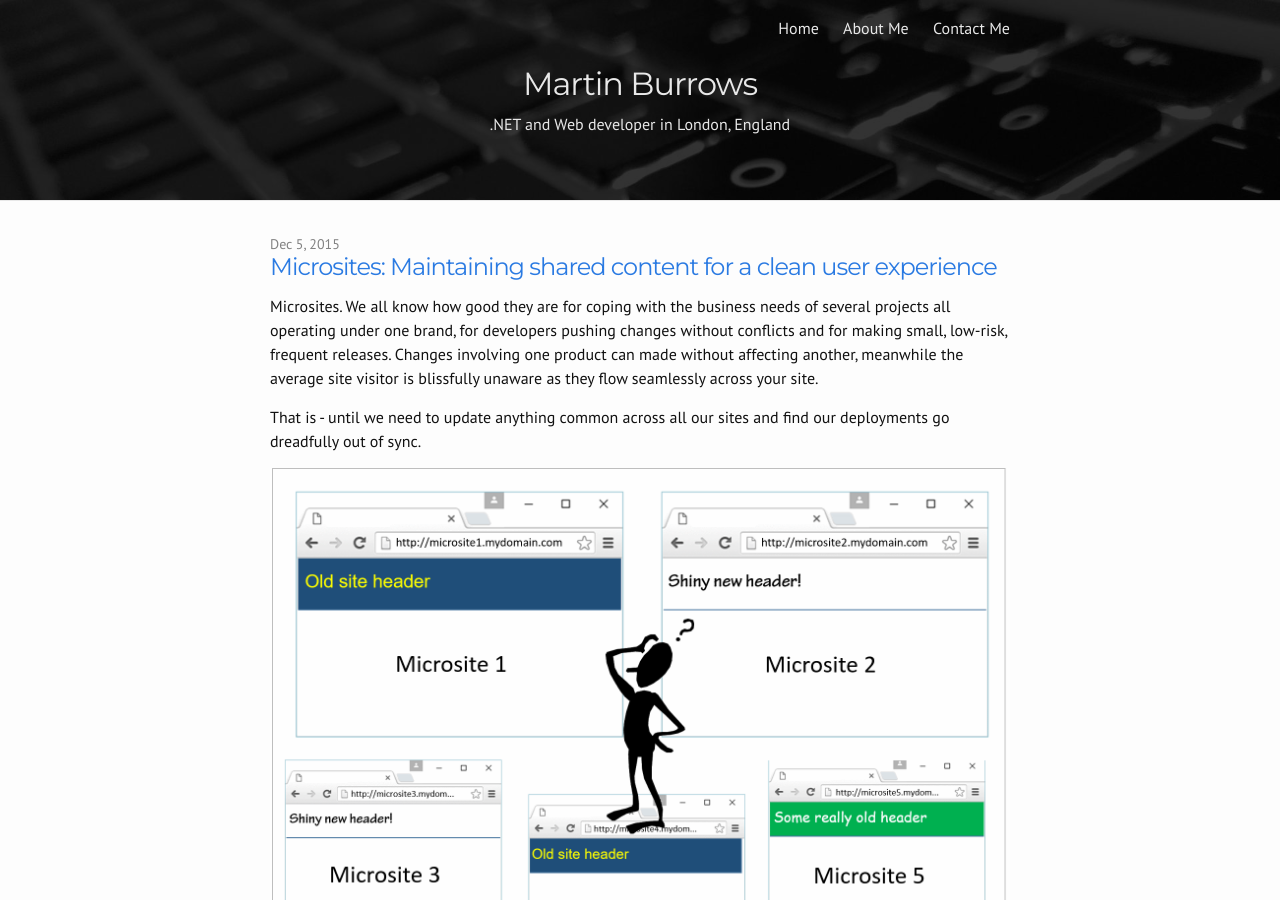
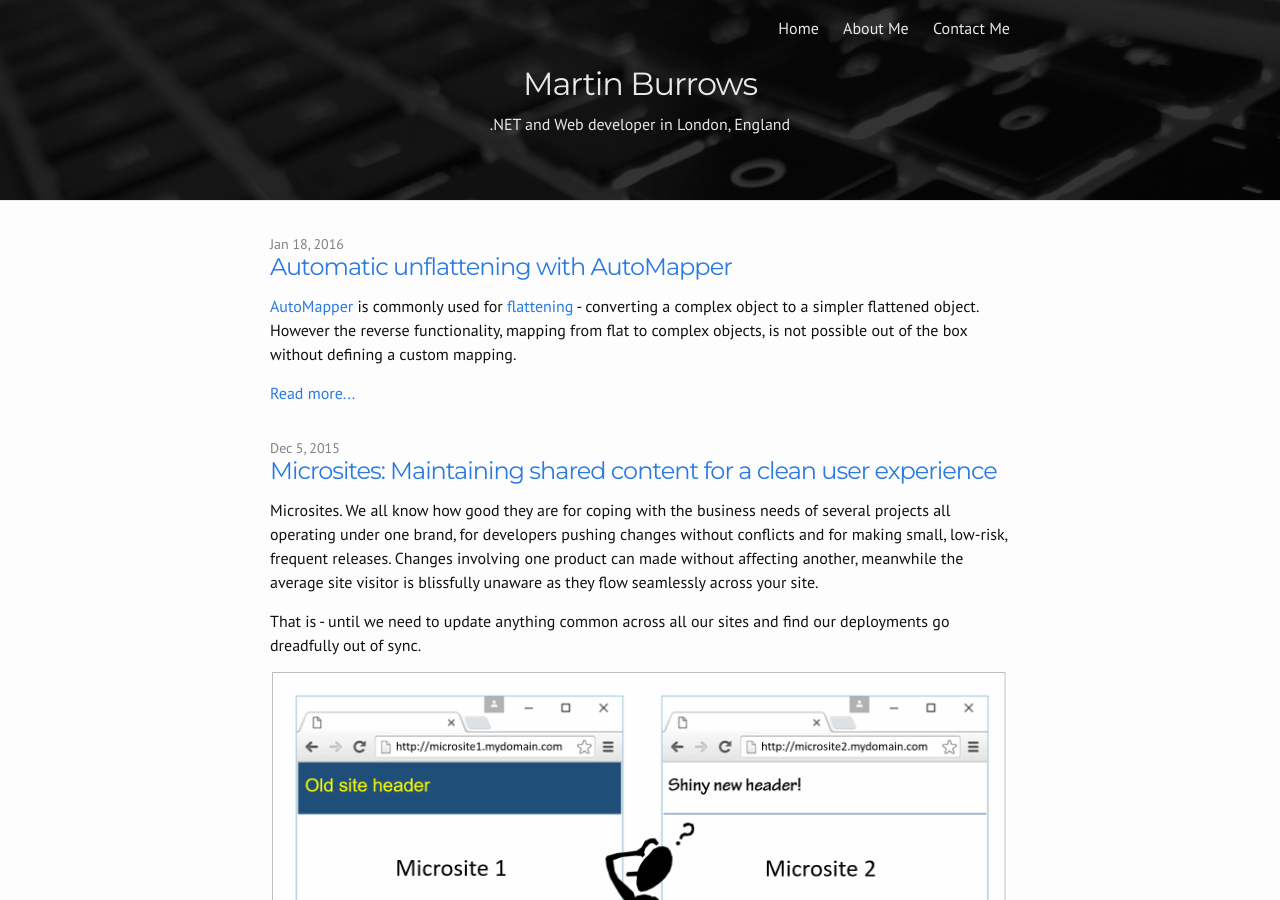
Before and after one commit to martinburrows/martinburrows.github.io, a Jekyll site: the page built from index.html, in a window 1280 px wide and 900 px high. Built offline with Jekyll 4.4.1, drawn with Linux system fonts in a browser that asks for light colours; some of the changed lines change nothing that is shown; some of the changed text lies outside the part shown.

Commit message:
automapper post added

```diff
--- a/_includes/footer.html
+++ b/_includes/footer.html
@@ -3,7 +3,7 @@
   <div class="wrapper">
     <div class="footer-col-wrapper">
 
-              <p class="text">&copy; Copyright 2015, Martin Burrows</p>
+              <p class="text">&copy; Copyright 2016, Martin Burrows</p>
 
 
       <ul class="social-media-list">
--- a/_includes/head.html
+++ b/_includes/head.html
@@ -3,7 +3,7 @@
   <meta http-equiv="X-UA-Compatible" content="IE=edge">
   <meta name="viewport" content="width=device-width, initial-scale=1">
 
-  <title>{% if page.title %}{{ page.title }}{% else %}{{ site.title }}{% endif %}</title>
+  <title>{% if page.title %}{{ page.title }} - Martin Burrows{% else %}{{ site.title }}{% endif %}</title>
   <meta name="description" content="{% if page.excerpt %}{{ page.excerpt | strip_html | strip_newlines | truncate: 160 }}{% else %}{{ site.description }}{% endif %}">
 
   <link rel="stylesheet" href="{{ "/css/main.css" | prepend: site.baseurl }}">
--- /dev/null
+++ b/_posts/2016-01-18-automatic-unflattening-with-automapper.md
@@ -0,0 +1,107 @@
+---
+layout: post
+title:  "Automatic unflattening with AutoMapper"
+date:   2016-01-18 23:20:00
+categories: automapper
+description: "AutoMapper is commonly used for flattening objects, but automatic unflattening is not supported out of the box. Here's one solution."
+---
+
+[AutoMapper][automapper] is commonly used for [flattening][flattening] - converting a complex object to a simpler flattened object. However the reverse functionality, mapping from flat to complex objects, is not possible out of the box without defining a custom mapping. <!--more-->Here's a simple example which works when mapping to the flattened form, but not the other way around:
+
+{% highlight c# %}
+// mapping source
+class FlattenedBlogPost
+{
+    public string Title { get; set; }
+    public string Body { get; set; }
+    public string AuthorName { get; set; }
+    public string AuthorEmail { get; set; }
+}
+
+// mapping target
+class BlogPost
+{
+    public string Title { get; set; }  // works automatically
+    public string Body { get; set; }
+    public Person Author { get; set; } // needs custom mapping
+}
+
+// complex nested object
+class Person
+{
+    public string Name { get; set; }
+    public string Email { get; set; }
+}
+
+static void ConfigureMaps()
+{
+    Mapper.CreateMap<FlattenedBlogPost, BlogPost>();
+    Mapper.AssertConfigurationIsValid(); // Exception - unmapped member: Author
+}
+
+{% endhighlight %}
+
+This is commonly resolved with a custom map for each member:
+
+{% highlight c# %}
+Mapper.CreateMap<FlattenedBlogPost, BlogPost>()
+  .ForMember(m => m.Author, o => o.MapFrom(m => new Person() {
+      Name = m.AuthorName,
+      Email = m.AuthorEmail
+  }));
+{% endhighlight %}
+
+Whilst this solution is simple enough, dealing with objects with many properties such as this can become a laborious task, in some cases enough to me question why I'm using AutoMapper in the first place.
+
+AutoMapper does allow prefixes (such as "Author") to be defined and custom behaviour can be set to treat `AuthorName` in a different way - however this can prove to be just as cumbersome when many types and prefixes are involved.
+
+## Simple automatic unflattening
+
+{% highlight c# %}
+Mapper.CreateMap<FlattenedBlogPost, BlogPost>()
+  .ForMember(m => m.Author, o => o.Unflatten());
+{% endhighlight %}
+
+When recently faced with a need for this I wrote a primitive but effective unflattener which infers the type involved (`Person`) and looks for properties prefixed with the property name (AuthorName, AuthorEmail) to map from. Defining the mapping for this is far simpler as every property does not need to be included - just a call to `Unflatten()` is required.
+
+`Unflatten` is an extension method as defined below:
+
+{% highlight c# %}
+public static class MappingExtensions
+{
+  public static void Unflatten<TType>(this IMemberConfigurationExpression<TType> config)
+  {
+    config.ResolveUsing((resolutionResult, source) =>
+    {
+        var prefix = resolutionResult.Context.MemberName;
+
+        var resolvedObject =
+            Activator.CreateInstance(resolutionResult.Context.DestinationType);
+
+        var targetProperties = resolvedObject.GetType().GetProperties();
+
+        foreach (var sourceMember in source.GetType().GetProperties())
+        {
+            // find the matching target property and populate it
+            var matchedProperty = targetProperties
+                .FirstOrDefault(p => sourceMember.Name == prefix + p.Name);
+
+            matchedProperty?.SetValue(resolvedObject, sourceMember.GetValue(source));
+        }
+
+        return resolvedObject;
+    });
+  }
+}
+{% endhighlight %}
+
+## Taking it further
+
+As mentioned, this is a rather naive implementation. In this form it won't be able to map properties which don't follow this naming convention, and it won't reveal any mapping errors if `AssertConfigurationIsValid` is called. However, it could be extended to create a new map for this type, automatically configuring each member to be mapped from each appropriate field and also enabling assertions.
+
+This simple example was enough for my needs at the time - I was mapping rows resulting from a SQL query into a complex object, therefore I had complete control of the names used for each column which meant they could all conform to the naming standard required. In itself this example cannot handle complex requirements, however I hope it acts as a good starting point for anyone wishing to implement more advanced automatic unflattening with AutoMapper.
+
+Any questions, comments and further ideas are welcome in the comments below!
+
+[AutoMapper]:     http://automapper.org/
+[flattening]:     https://automapper.codeplex.com/wikipage?title=Flattening
```
